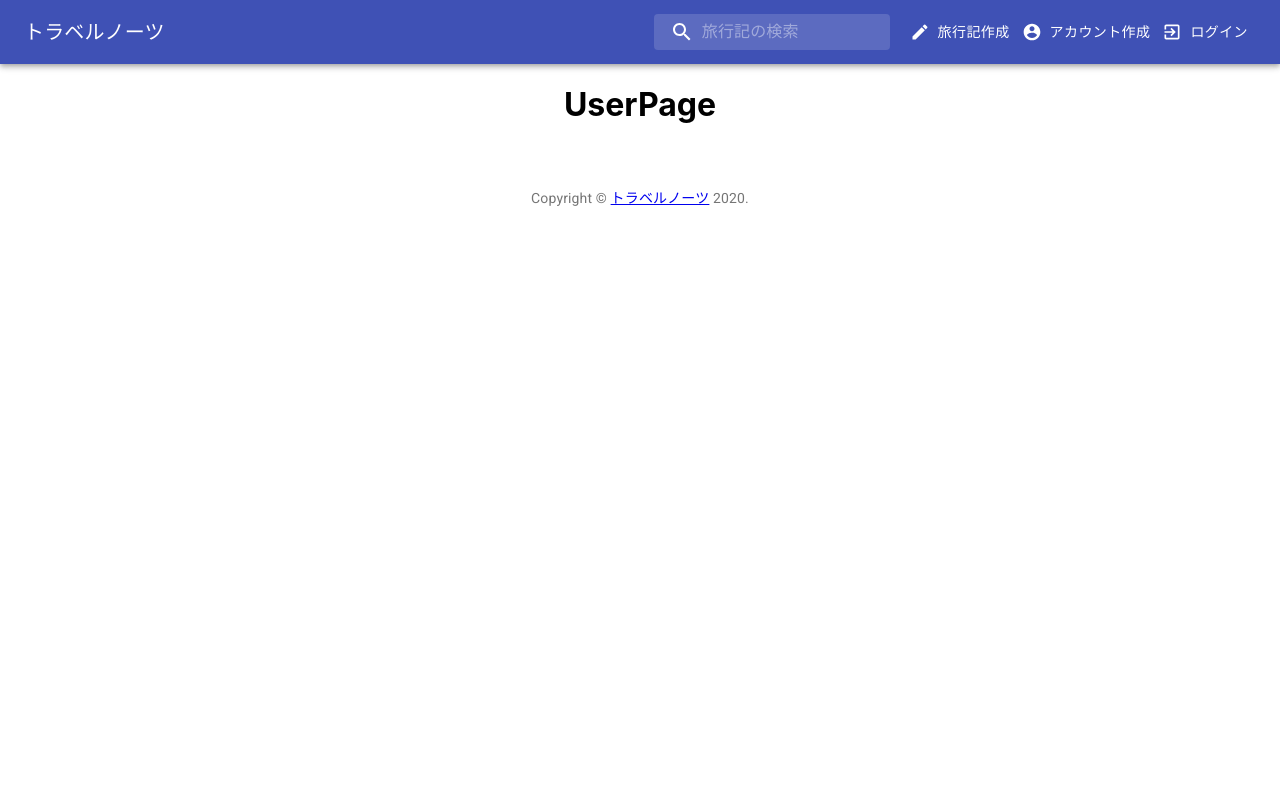
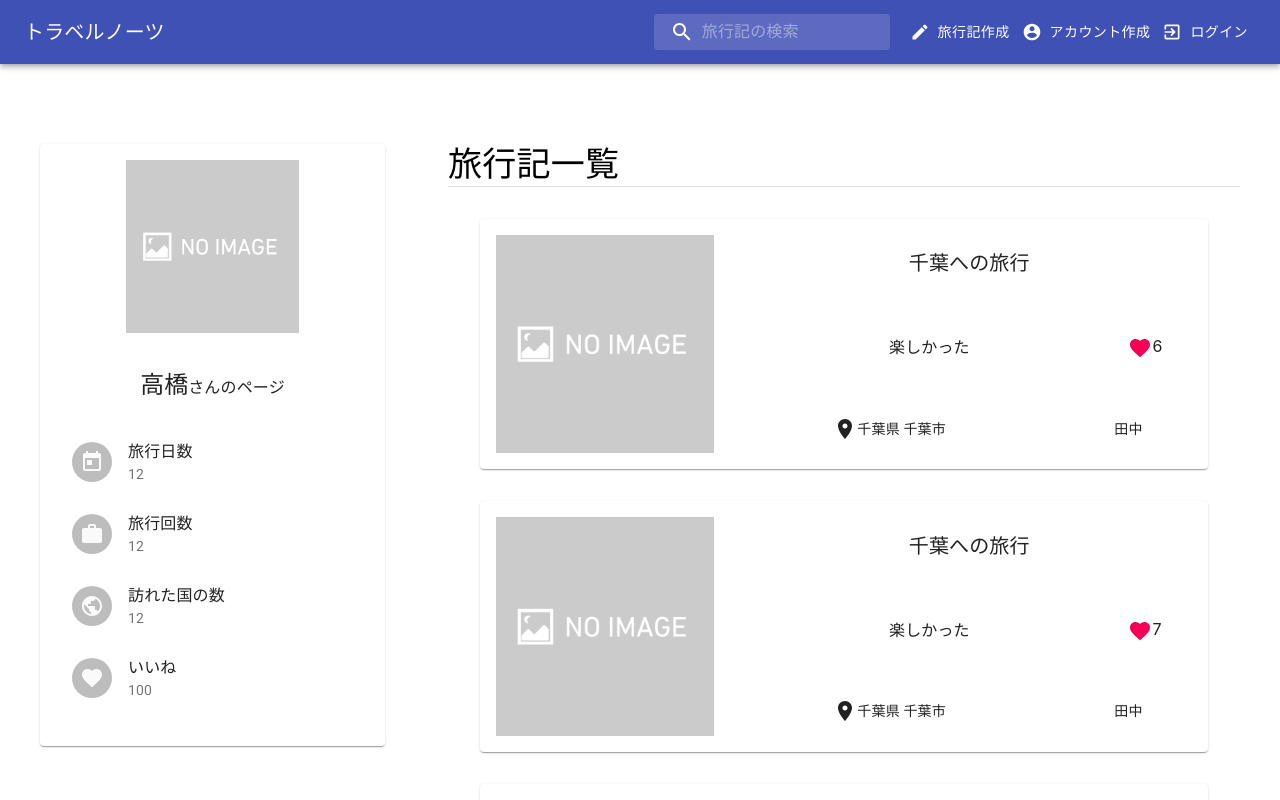
Before and after one commit to shortintern2020-A-labyrinth/TeamF, a React (Create React App) app in the folder frontend/app/: page /UserPage in a window 1280 px wide. Shown: the top 800 px of the page. Built offline with nearby package versions, Linux system fonts and the light colour scheme.

Commit message:
Add user page

```diff
--- a/frontend/app/src/pages/UserPage.js
+++ b/frontend/app/src/pages/UserPage.js
@@ -1,5 +1,68 @@
+// Author: Kota Ikehara
 import React from 'react';
+import { Typography, Divider, Grid, Box } from '@material-ui/core';
+import UserProfile from '../components/UserProfile';
+import TravelNote from '../components/TravelNote';
 
-export default function UserPage()  {
-    return <h1>UserPage</h1>
+const travelNotes = [
+  {
+    id: 1,
+    title: '千葉への旅行',
+    description: '楽しかった',
+    image: '',
+    country: '千葉県',
+    city: '千葉市',
+    startDate: '',
+    endDate: '',
+    // optional
+    likeNumber: 6,
+    userName: '田中',
+  },
+  {
+    id: 2,
+    title: '千葉への旅行',
+    description: '楽しかった',
+    image: '',
+    country: '千葉県',
+    city: '千葉市',
+    startDate: '',
+    endDate: '',
+    // optional
+    likeNumber: 7,
+    userName: '田中',
+  },
+  {
+    id: 3,
+    title: '千葉への旅行',
+    description: '楽しかった',
+    image: '',
+    country: '千葉県',
+    city: '千葉市',
+    startDate: '',
+    endDate: '',
+    // optional
+    likeNumber: 10,
+    userName: '田中',
+  },
+];
+
+export default function UserPage() {
+  return (
+    <Box my={10} mx={5}>
+      <Grid container spacing={3}>
+        <Grid item xs={4}>
+          <UserProfile />
+        </Grid>
+        <Grid item xs={8}>
+          <Typography variant="h4" align="left">
+            旅行記一覧
+          </Typography>
+          <Divider />
+          {travelNotes.map((travelNote) => (
+            <TravelNote key={travelNote.id} {...travelNote} />
+          ))}
+        </Grid>
+      </Grid>
+    </Box>
+  );
 }
```
